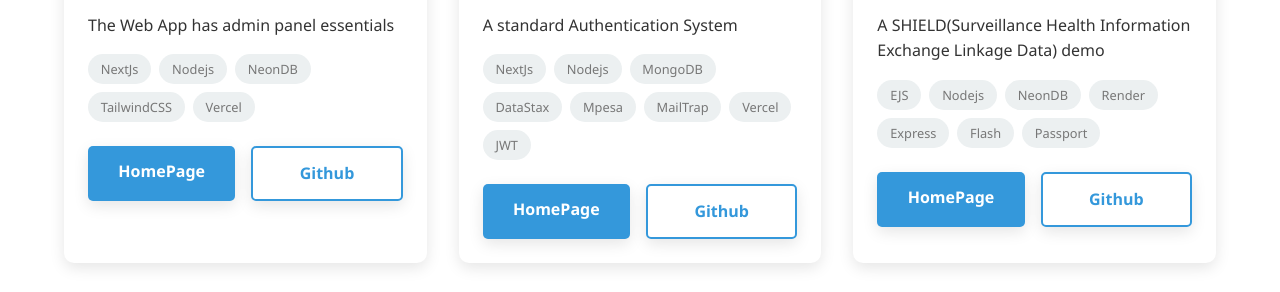
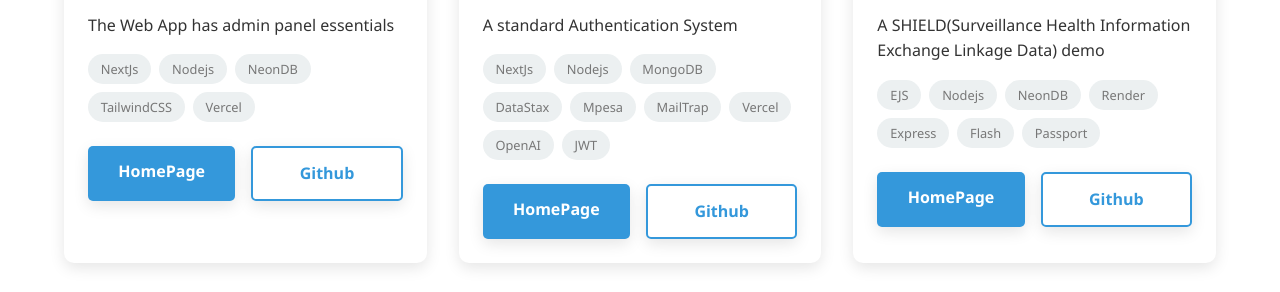
Before and after one commit to muchoki769/Portfolio, a website: page index.html in a window 1280 px wide. Shown: the part 5926-6218 px from the top of the page. Drawn offline with Linux system fonts and the light colour scheme.

Commit message:
new changes

```diff
--- a/index.html
+++ b/index.html
@@ -635,6 +635,7 @@
                         <span>Mpesa</span>
                         <span>MailTrap</span>
                         <span>Vercel</span>
+                        <span>OpenAI</span>
                         <span>JWT</span>
 
                     </div>
```
